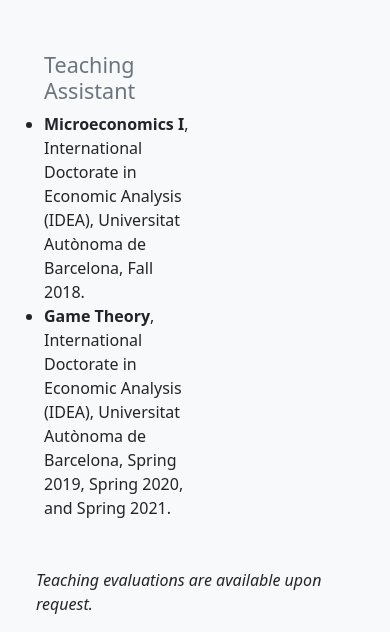
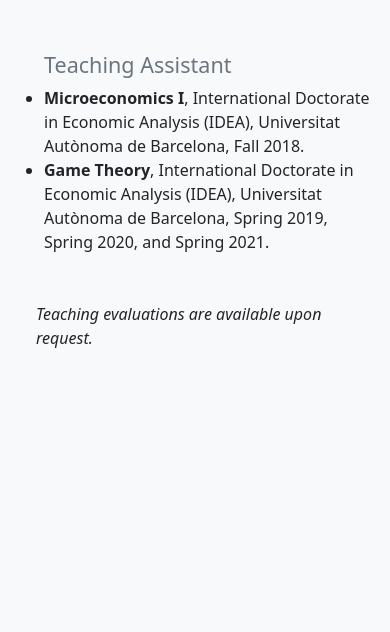
Before and after one commit to esatyasar/cv-resume, a plain HTML site: page teaching.html in a window 390 px wide. Shown: the part 317-949 px from the top of the page. After the commit the page ends 844 px from the top, so only its background shows below. Drawn offline with nearby package versions, Linux system fonts and the light colour scheme.

Commit message:
responsive teaching page

```diff
--- a/teaching.html
+++ b/teaching.html
@@ -52,7 +52,7 @@
             </h1>
         </header>
         <section class="container mb-3">
-            <div class="col-6 mb-5">
+            <div class="col-xs-12 col-lg-6 mb-5">
                 <ul>
                     <h4>
                         <a class="link-secondary text-decoration-none" href="#">Teaching Assistant</a>
```
